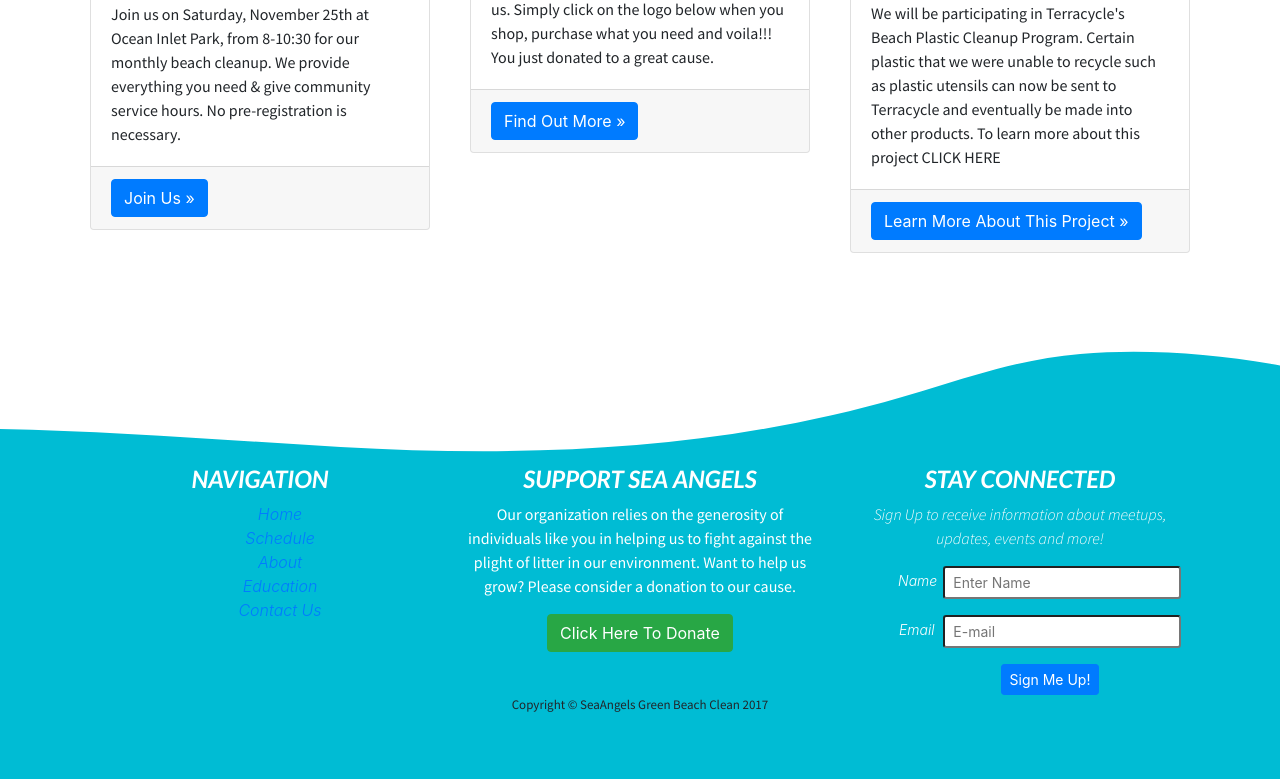
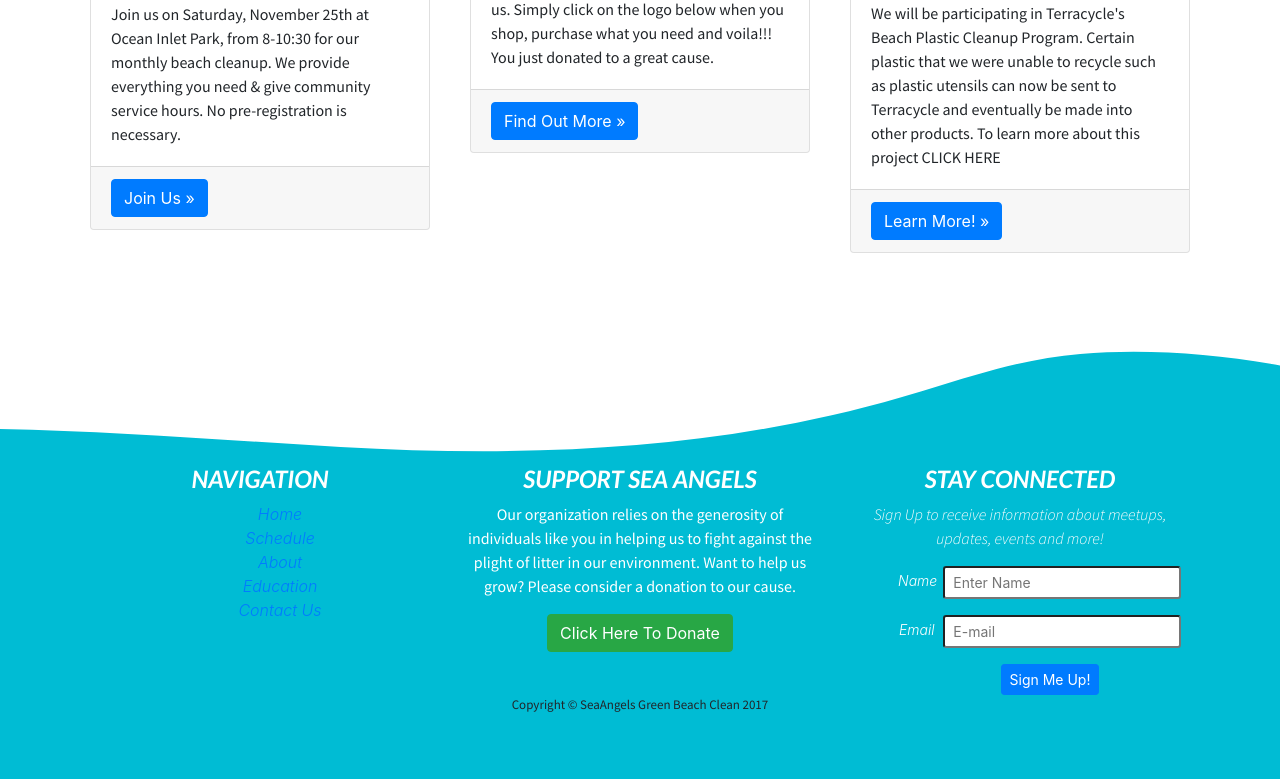
Before and after one commit to stevenpelletier90/prototype3, a PHP site: page / in a window 1280 px wide. Shown: the part 1659-2438 px from the top of the page. Run offline with PHP 8.4, Linux system fonts and the light colour scheme.

Commit message:
index fix

```diff
--- a/index.php
+++ b/index.php
@@ -35,7 +35,7 @@ function customPageHeader() { ?>
     <div class="container">
         <div class="row">
             <div class="col-sm-8">
-                <h1 class="mt-4">What We Do</h1>
+                <h1 class="mt-4">We Are The SeaAngels!</h1>
                 <p>We are the Sea Angels! A 501(c)(3) nonprofit environmental conservation organization located in Palm Beach County, Florida. Our main goal is simple: to provide education and awareness to the seriousness of litter and its effects on our environment. We put our mission to action by organizing beach clean ups along Florida's coasts.</p>
                 <p>Our cleanups place an emphasis on sustainability. Therefore, we use only sustainable cleaning materials such as reusable buckets, litter grabbers and reusable gloves. Water bottles? Nope, not at our events. We only use reusable coolers as well as provide you with a snack. Wait, before that ends up in the trash, we are going to recycle that wrapper. We recycle, upcycle, provide education and most of all we are getting involved and we are making a change. We are eco-minded and committed to not only cleaning our beaches and oceans, but cleaning them smart!</p>
                 <p>We are passionate about our commitment to the environment and encourage anyone who shares this passion to come and join us!</p>
@@ -93,7 +93,7 @@ function customPageHeader() { ?>
                         <p class="card-text">We will be participating in Terracycle's Beach Plastic Cleanup Program. Certain plastic that we were unable to recycle such as plastic utensils can now be sent to Terracycle and eventually be made into other products. To learn more about this project CLICK HERE</p>
                     </div>
                     <div class="card-footer">
-                        <a class="btn btn-primary" href="https://www.terracycle.com/en-US/brigades/beachcleanup">Learn More About This Project &raquo;</a>
+                        <a class="btn btn-primary" href="https://www.terracycle.com/en-US/brigades/beachcleanup">Learn More! &raquo;</a>
                     </div>
                 </div>
             </div>
```
